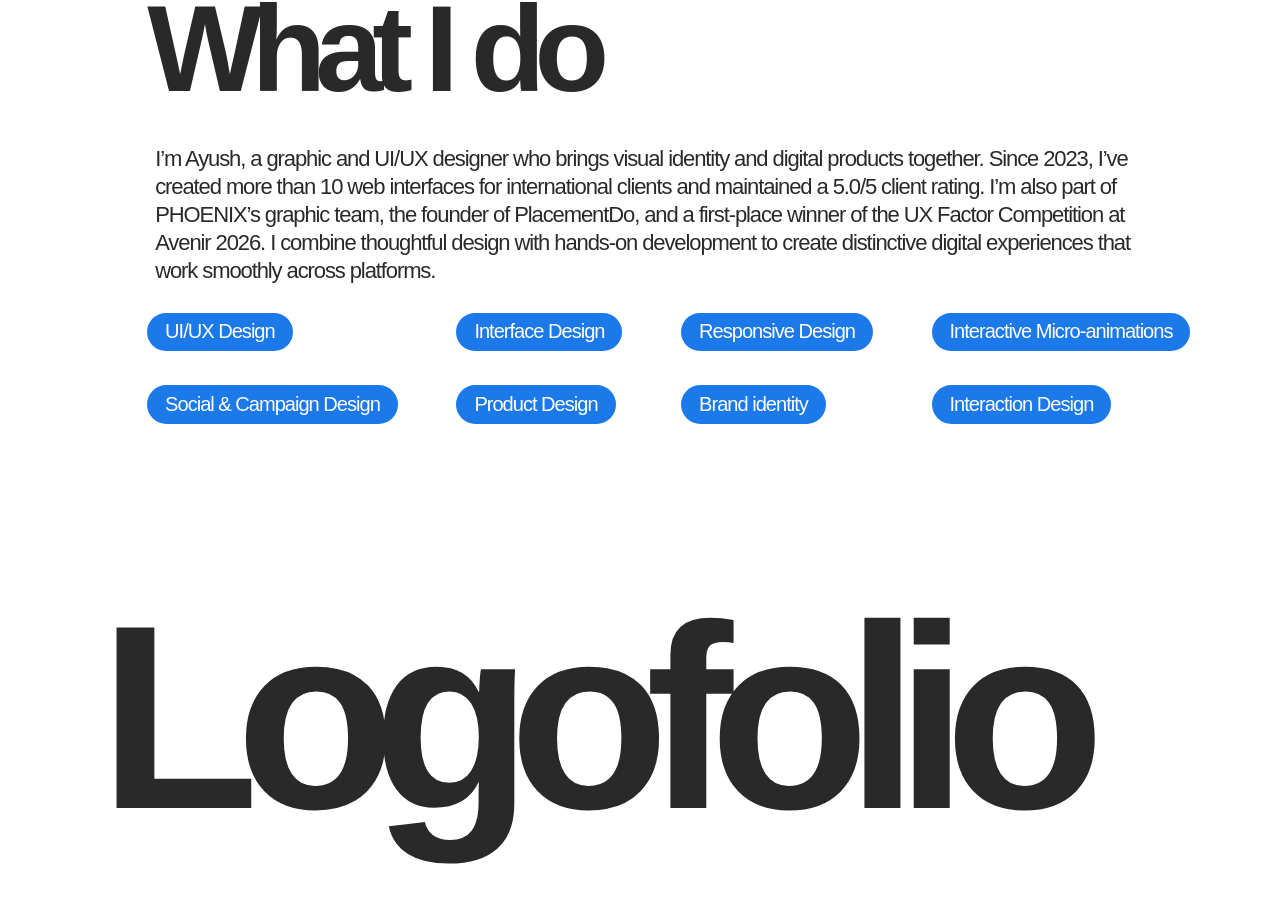
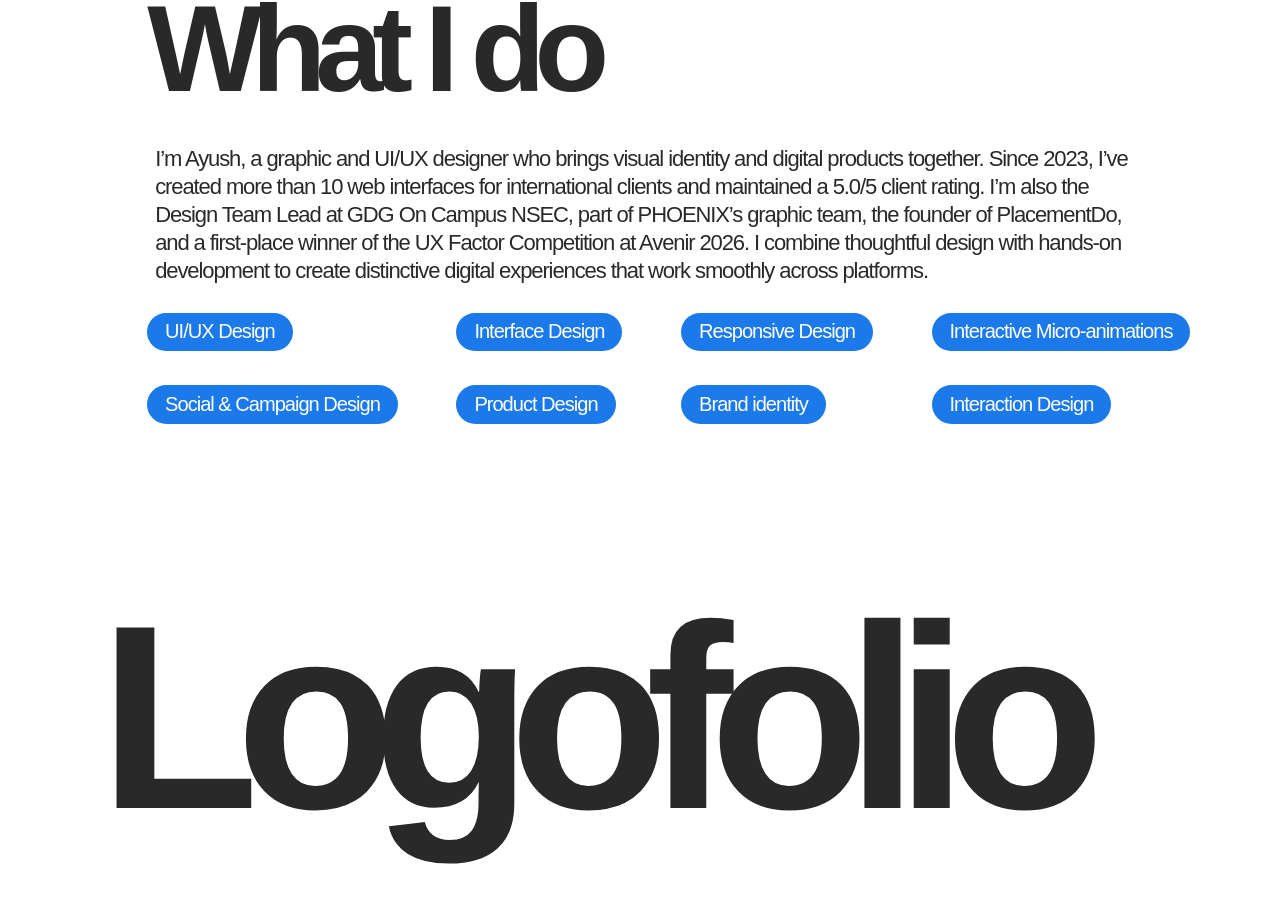
Before and after one commit to ayushphiyak-dev/Ayush-Phiyak, a plain HTML site: page dist/index.html in a window 1280 px wide. Shown: the part 996-1899 px from the top of the page. Drawn offline with Linux system fonts and the light colour scheme; a script that the page names is missing.

Commit message:
Refresh About copy for light and dark modes
Update the About section with the latest role and theme-specific emphasis.

```diff
--- a/dist/index.html
+++ b/dist/index.html
@@ -21,8 +21,8 @@
 </section>
 <section class="about section" id="about">
 <div class="about-top"><div><div class="portrait"><img alt="Illustrated portrait of Ayush" src="assets/about-face.webp"/></div><h2><span class="about-light">What I do</span><span class="about-dark">Making it simple</span></h2></div><nav aria-label="Portfolio sections" class="index" data-active="about"></nav></div>
-<p class="about-copy about-light">I’m Ayush, a graphic and UI/UX designer who brings visual identity and digital products together. Since 2023, I’ve created more than 10 web interfaces for international clients and maintained a 5.0/5 client rating. I’m also part of PHOENIX’s graphic team, the founder of PlacementDo, and a first-place winner of the UX Factor Competition at Avenir 2026. I combine thoughtful design with hands-on development to create distinctive digital experiences that work smoothly across platforms.</p>
-<p class="about-copy about-dark"><span class="muted-strike">I'm Ayush, a </span>graphic and UI/UX designer <span class="muted-strike">who brings visual identity and digital products together. Since 2023, I've created </span>more than 10 web interfaces for international clients <span class="muted-strike">and maintained a </span>5.0/5 client rating. <span class="muted-strike">I'm also part of </span>PHOENIX's graphic team, <span class="muted-strike">the </span>founder of PlacementDo, <span class="muted-strike">and a </span>first-place winner of the UX Factor Competition at Avenir 2026. <span class="muted-strike">I combine thoughtful design with hands-on development to create distinctive digital experiences that work smoothly across platforms.</span></p>
+<p class="about-copy about-light">I’m Ayush, a graphic and UI/UX designer who brings visual identity and digital products together. Since 2023, I’ve created more than 10 web interfaces for international clients and maintained a 5.0/5 client rating. I’m also the Design Team Lead at GDG On Campus NSEC, part of PHOENIX’s graphic team, the founder of PlacementDo, and a first-place winner of the UX Factor Competition at Avenir 2026. I combine thoughtful design with hands-on development to create distinctive digital experiences that work smoothly across platforms.</p>
+<p class="about-copy about-dark"><span class="muted-strike">I’m Ayush, </span><strong>a graphic and UI/UX designer</strong> <span class="muted-strike">who brings visual identity and digital products together. Since 2023, I’ve created </span><strong>more than 10 web interfaces for international clients</strong> <span class="muted-strike">and maintained a </span><strong>5.0/5 client rating.</strong> <span class="muted-strike">I’m also the </span><strong>Design Team Lead at GDG On Campus NSEC,</strong> <span class="muted-strike">part of </span><strong>PHOENIX’s graphic team,</strong> <span class="muted-strike">the founder of </span><strong>PlacementDo,</strong> <span class="muted-strike">and a </span><strong>first-place winner of the UX Factor Competition at Avenir 2026.</strong> <span class="muted-strike">I combine thoughtful design with hands-on development to create distinctive digital experiences that work smoothly across platforms.</span></p>
 <div class="skills interests about-dark"><span>Football</span><span>Painting</span><span>Lofi old music</span><span>Diet coke</span><span>Video games</span><span>Momo</span><span>Black coffee</span><span>Fan of Messi</span></div>
 <div class="skills about-light"><span>UI/UX Design</span><span>Interface Design</span><span>Responsive Design</span><span>Interactive Micro-animations</span><span>Social &amp; Campaign Design</span><span>Product Design</span><span>Brand identity</span><span>Interaction Design</span></div>
 </section>
```
